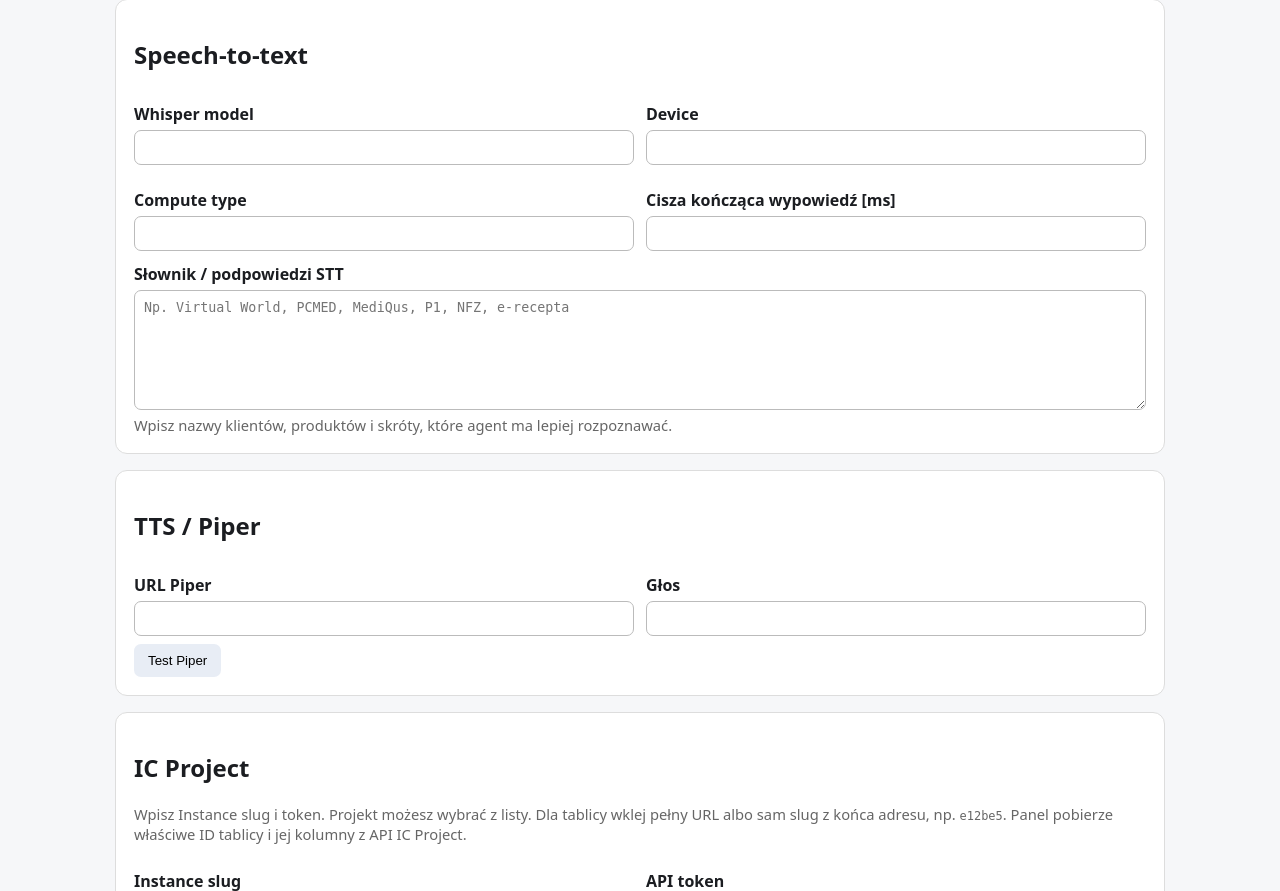
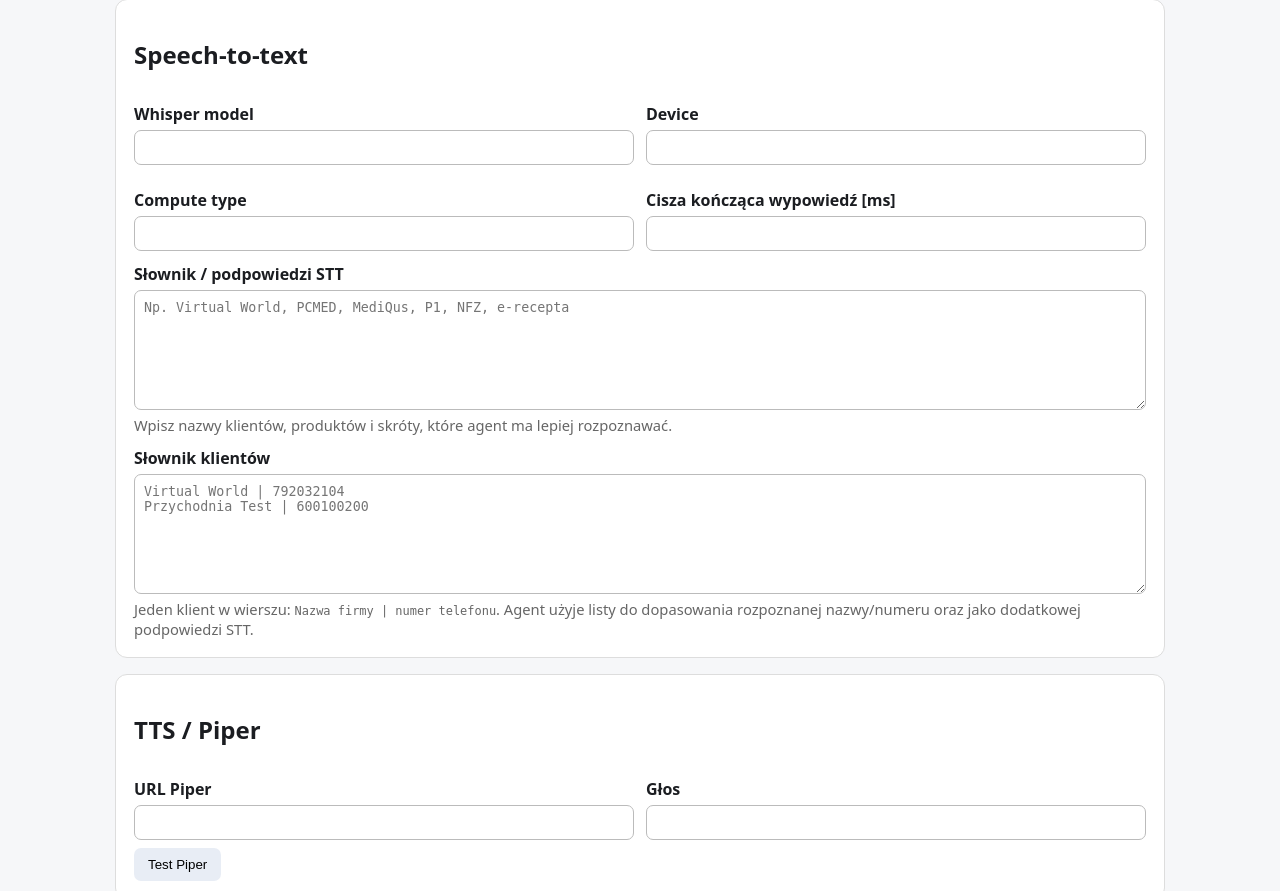
Before and after one commit to Pawel-sp9pw/freepbx-ai-icproject, a Python web app: template app/templates/index.html in a window 1280 px wide. Shown: the part 1893-2784 px from the top of the page. Run offline with Jinja, Linux system fonts and the light colour scheme; the template is opened without the code that fills it, so the values that code supplies are empty.

Commit message:
Add customer directory editor to panel

```diff
--- a/app/templates/index.html
+++ b/app/templates/index.html
@@ -191,6 +191,14 @@
         <textarea name="stt_prompt" placeholder="Np. Virtual World, PCMED, MediQus, P1, NFZ, e-recepta">{{s.stt_prompt}}</textarea>
       </label>
       <div class="muted">Wpisz nazwy klientów, produktów i skróty, które agent ma lepiej rozpoznawać.</div>
+
+      <label>Słownik klientów
+        <textarea name="customer_directory" placeholder="Virtual World | 792032104&#10;Przychodnia Test | 600100200">{{s.customer_directory}}</textarea>
+      </label>
+      <div class="muted">
+        Jeden klient w wierszu: <code>Nazwa firmy | numer telefonu</code>. Agent użyje listy do dopasowania
+        rozpoznanej nazwy/numeru oraz jako dodatkowej podpowiedzi STT.
+      </div>
     </div>
 
     <div class="card">
```
